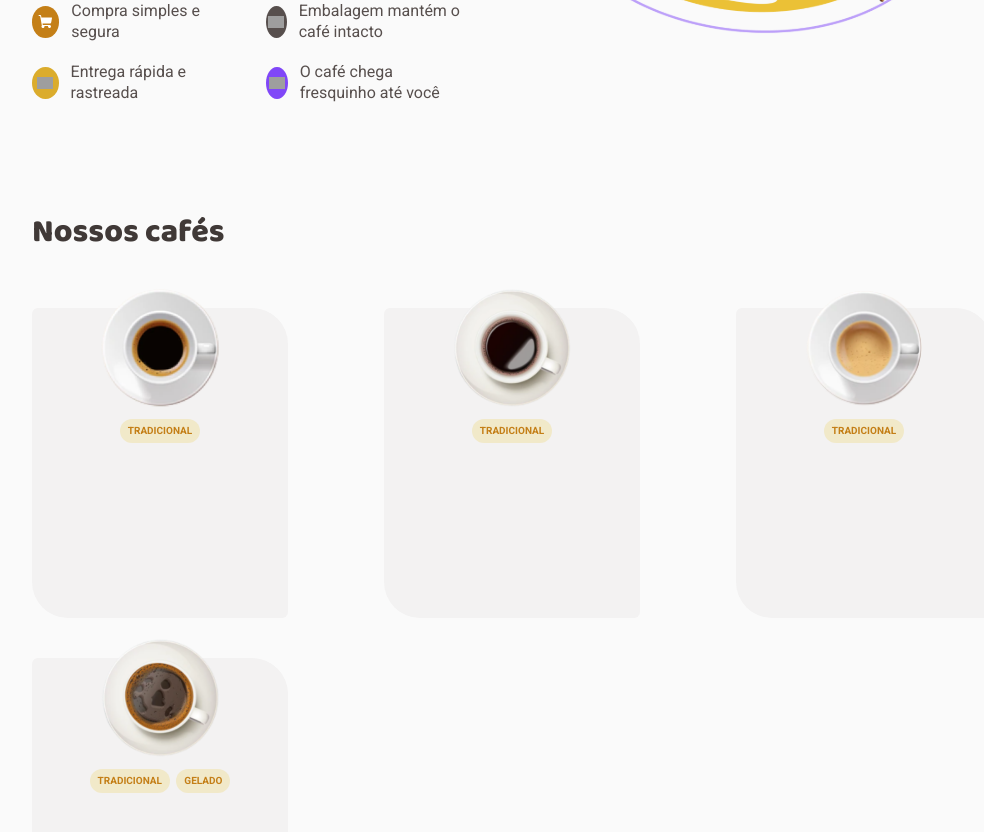
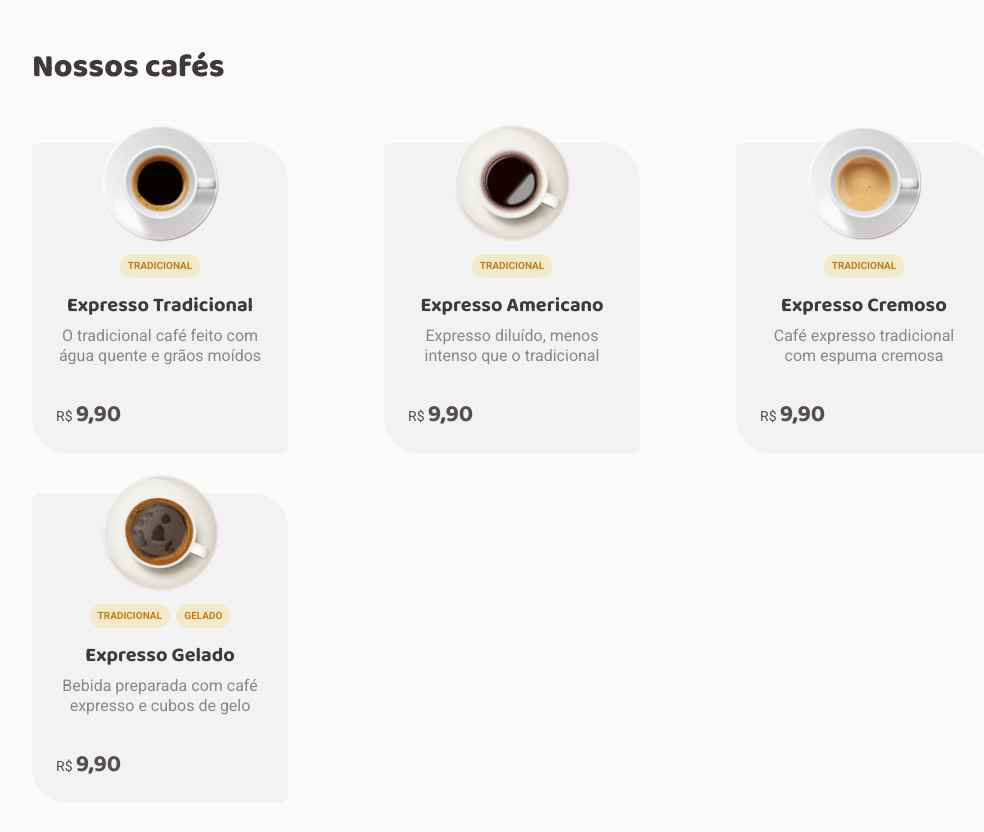
Before and after one commit to clodoaldo-favaro/ignite-desafio-react-02, a React (Vite) app: page / in a window 1280 px wide. Shown: the part 580-1412 px from the top of the page, without its empty margins (128-1112 px from the left). Built offline with nearby package versions, Linux system fonts and the light colour scheme; grey boxes are pictures that could not be loaded.

Commit message:
feat: inclui nome, descricao e preco no card

```diff
--- a/src/components/Header/styles.ts
+++ b/src/components/Header/styles.ts
@@ -11,6 +11,8 @@ export const HeaderContainer = styled.header`
   top: 0;
   width: 100%;
   height: 6.5rem;
+
+  z-index: 1000;
 
   background: ${(props) => props.theme.background};
 
--- a/src/pages/Home/components/CoffeeCard/index.tsx
+++ b/src/pages/Home/components/CoffeeCard/index.tsx
@@ -20,8 +20,11 @@ export function CoffeeCard({
   price,
   quantity,
 }: CoffeeProps) {
+  const formattedPrice = price.toFixed(2).replace('.', ',')
+
   return (
     <CoffeeCardContainer>
+      <div>
         <img src={imgSrc} alt="" />
         <ul>
           {types.map((type) => (
@@ -30,6 +33,14 @@ export function CoffeeCard({
             </li>
           ))}
         </ul>
+        <h4>{name}</h4>
+        <p>{description}</p>
+        <footer>
+          <div>
+            <p>{formattedPrice}</p>
+          </div>
+        </footer>
+      </div>
     </CoffeeCardContainer>
   )
 }
--- a/src/pages/Home/components/CoffeeCard/styles.ts
+++ b/src/pages/Home/components/CoffeeCard/styles.ts
@@ -5,15 +5,18 @@ export const CoffeeCardContainer = styled.div`
   max-width: 16rem;
   height: 19.375rem;
 
-  padding: 0 1.5rem 1.25rem 1.5rem;
-
-  display: flex;
-  flex-direction: column;
-  align-items: center;
-
   background: ${(props) => props.theme.card};
 
   border-radius: 6px 36px 6px 36px;
+
+  > div {
+    position: relative;
+    padding: 0 1.5rem 1.25rem 1.5rem;
+    top: -1.25rem;
+    display: flex;
+    flex-direction: column;
+    align-items: center;
+  }
 
   ul {
     list-style: none;
@@ -21,14 +24,46 @@ export const CoffeeCardContainer = styled.div`
     justify-content: space-between;
     gap: 0.4rem;
     position: relative;
-    top: -0.5rem;
+    margin-bottom: 1rem;
   }
 
   img {
     width: 7.5rem;
     height: 7.5rem;
+    margin-bottom: 0.75rem;
+  }
 
-    position: relative;
-    top: -1.25rem;
+  h4 {
+    margin-bottom: 0.5rem;
+  }
+
+  p {
+    color: ${(props) => props.theme.label};
+    text-align: center;
+  }
+
+  footer {
+    margin-top: 2rem;
+
+    display: flex;
+    justify-content: space-between;
+    width: 100%;
+
+    div:first-of-type {
+      p {
+        color: ${(props) => props.theme.text};
+        font-weight: bold;
+        font-size: ${(props) => props.theme['title-m']};
+        font-family: 'Baloo 2', cursive;
+      }
+
+      p::before {
+        content: 'R$';
+        margin-right: 0.2rem;
+        font-weight: normal;
+        font-family: 'Roboto', sans-serif;
+        font-size: ${(props) => props.theme['text-s']};
+      }
+    }
   }
 `
--- a/src/pages/Home/components/Intro/index.tsx
+++ b/src/pages/Home/components/Intro/index.tsx
@@ -44,7 +44,9 @@ export function Intro() {
           </Feature>
         </FeaturesContainer>
       </div>
-      <img src={coffeePic} alt="" />
+      <div>
+        <img src={coffeePic} alt="" />
+      </div>
     </IntroContainer>
   )
 }
--- a/src/pages/Home/components/Intro/styles.ts
+++ b/src/pages/Home/components/Intro/styles.ts
@@ -12,6 +12,10 @@ export const IntroContainer = styled.section`
     display: flex;
     flex-direction: column;
     justify-content: space-between;
+  }
+
+  > div > img {
+    max-width: 100%;
   }
 `
 
```
Lines whose indentation alone changed are shown as unchanged.
